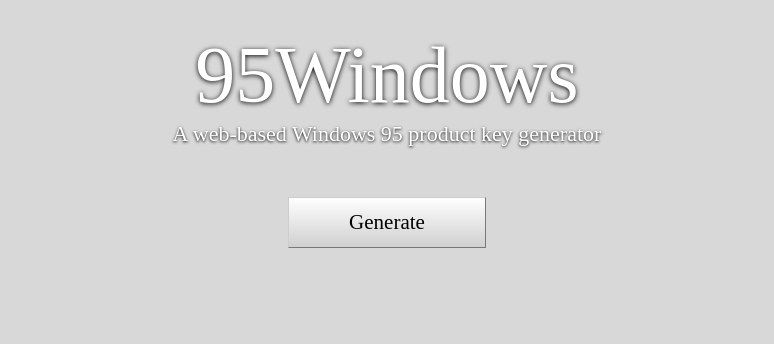
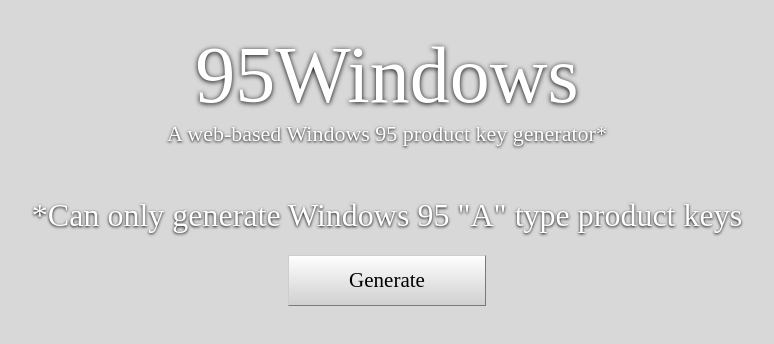
Before and after one commit to MaxWasTakenYT/95Windows, a plain HTML site: page index.html in a window 1280 px wide. Shown: the whole page, without its empty margins (253-1027 px from the left). Drawn offline with Linux system fonts and the light colour scheme.

Commit message:
Index 1D

```diff
--- a/index.html
+++ b/index.html
@@ -11,7 +11,8 @@
 <body>
     <center>
       <h1 class="title1">95Windows</h1>
-      <h1 class="sTitle1">A web-based Windows 95 product key generator</h1>
+      <h1 class="sTitle1">A web-based Windows 95 product key generator*</h1>
+      <h1 class="sTitle2">*Can only generate Windows 95 "A" type product keys</h1>
       <button id="generateBtn" class="button">Generate</button>
       <p id="productKey" class="generated"></p>
       </center>
```
